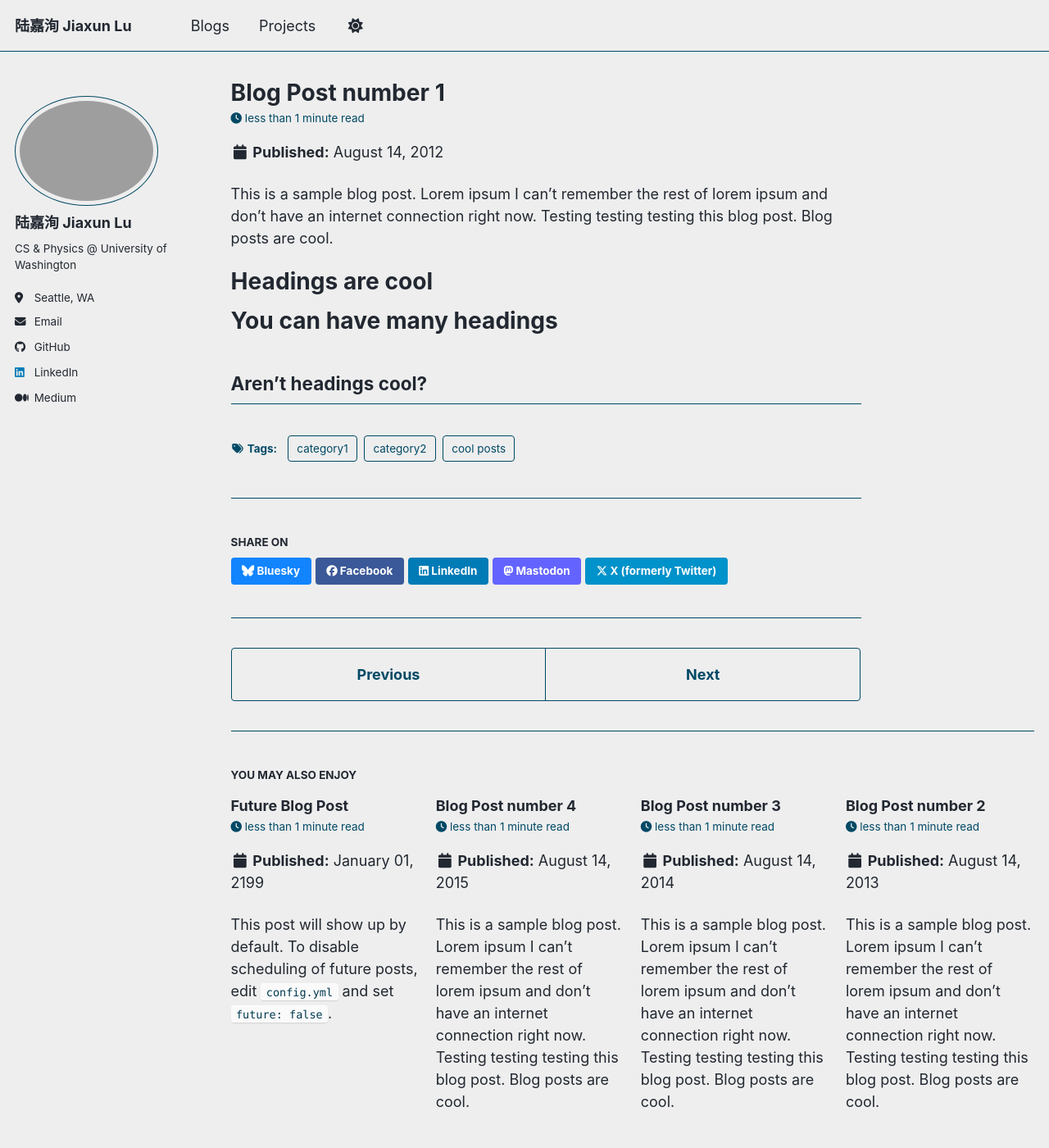
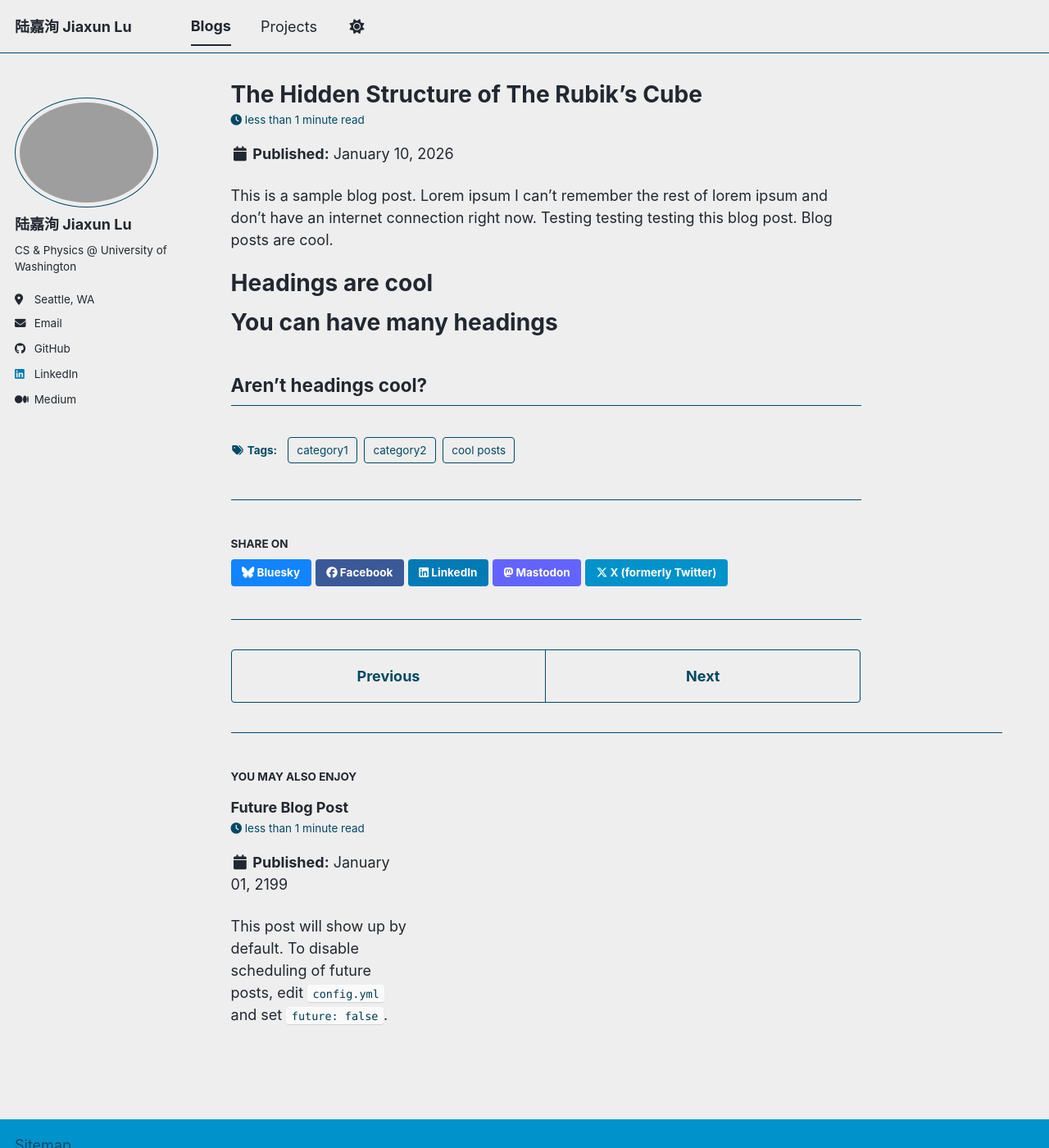
Before and after one commit to lucasjxlu/lucasjxlu.github.io, a Jekyll site: the page built from _posts/2012-08-14-blog-post-1.md, in a window 1280 px wide and 1400 px high. Shown: the whole window at 82% size. Built offline with Jekyll 4.4.1, drawn with Linux system fonts in a browser that asks for light colours; a script bundle is joined from its source files by our own code; library files that are not in the unit come from our copies.

Commit message:
test permalink

```diff
--- a/_posts/2012-08-14-blog-post-1.md
+++ b/_posts/2012-08-14-blog-post-1.md
@@ -1,7 +1,7 @@
 ---
-title: 'Blog Post number 1'
-date: 2012-08-14
-permalink: /posts/2012/08/blog-post-1/
+title: 'The Hidden Structure of The Rubik’s Cube'
+date: Jan-10-2026
+permalink: /blogs/abstractalgebra1/
 tags:
   - cool posts
   - category1
--- a/_posts/2013-08-14-blog-post-2.md
+++ /dev/null
@@ -1,20 +0,0 @@
----
-title: 'Blog Post number 2'
-date: 2013-08-14
-permalink: /posts/2013/08/blog-post-2/
-tags:
-  - cool posts
-  - category1
-  - category2
----
-
-This is a sample blog post. Lorem ipsum I can't remember the rest of lorem ipsum and don't have an internet connection right now. Testing testing testing this blog post. Blog posts are cool.
-
-Headings are cool
-======
-
-You can have many headings
-======
-
-Aren't headings cool?
-------
--- a/_posts/2014-08-14-blog-post-3.md
+++ /dev/null
@@ -1,20 +0,0 @@
----
-title: 'Blog Post number 3'
-date: 2014-08-14
-permalink: /posts/2014/08/blog-post-3/
-tags:
-  - cool posts
-  - category1
-  - category2
----
-
-This is a sample blog post. Lorem ipsum I can't remember the rest of lorem ipsum and don't have an internet connection right now. Testing testing testing this blog post. Blog posts are cool.
-
-Headings are cool
-======
-
-You can have many headings
-======
-
-Aren't headings cool?
-------
```
Also changed, not shown: _posts/2015-08-14-blog-post-4.md (deleted, +0 -20 lines).
